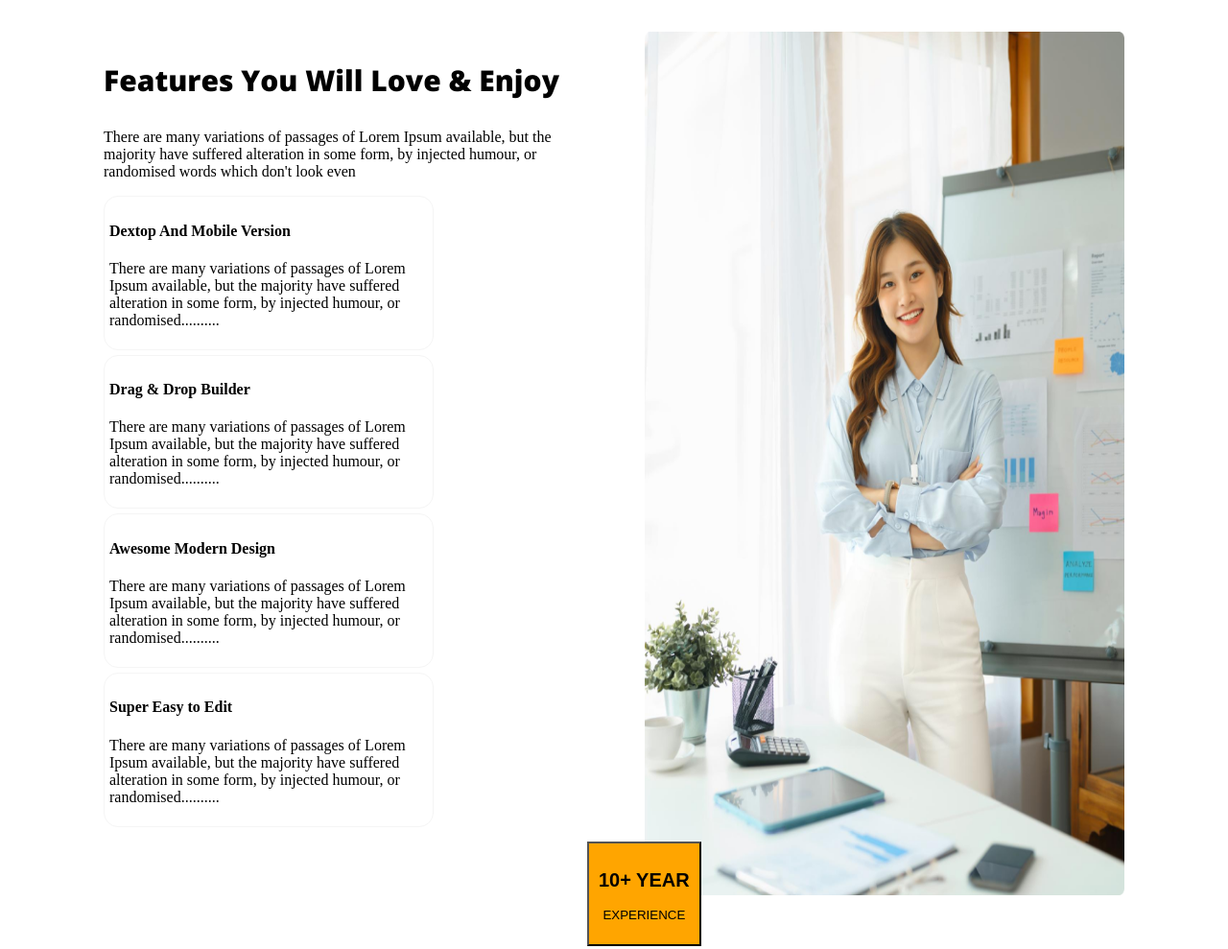
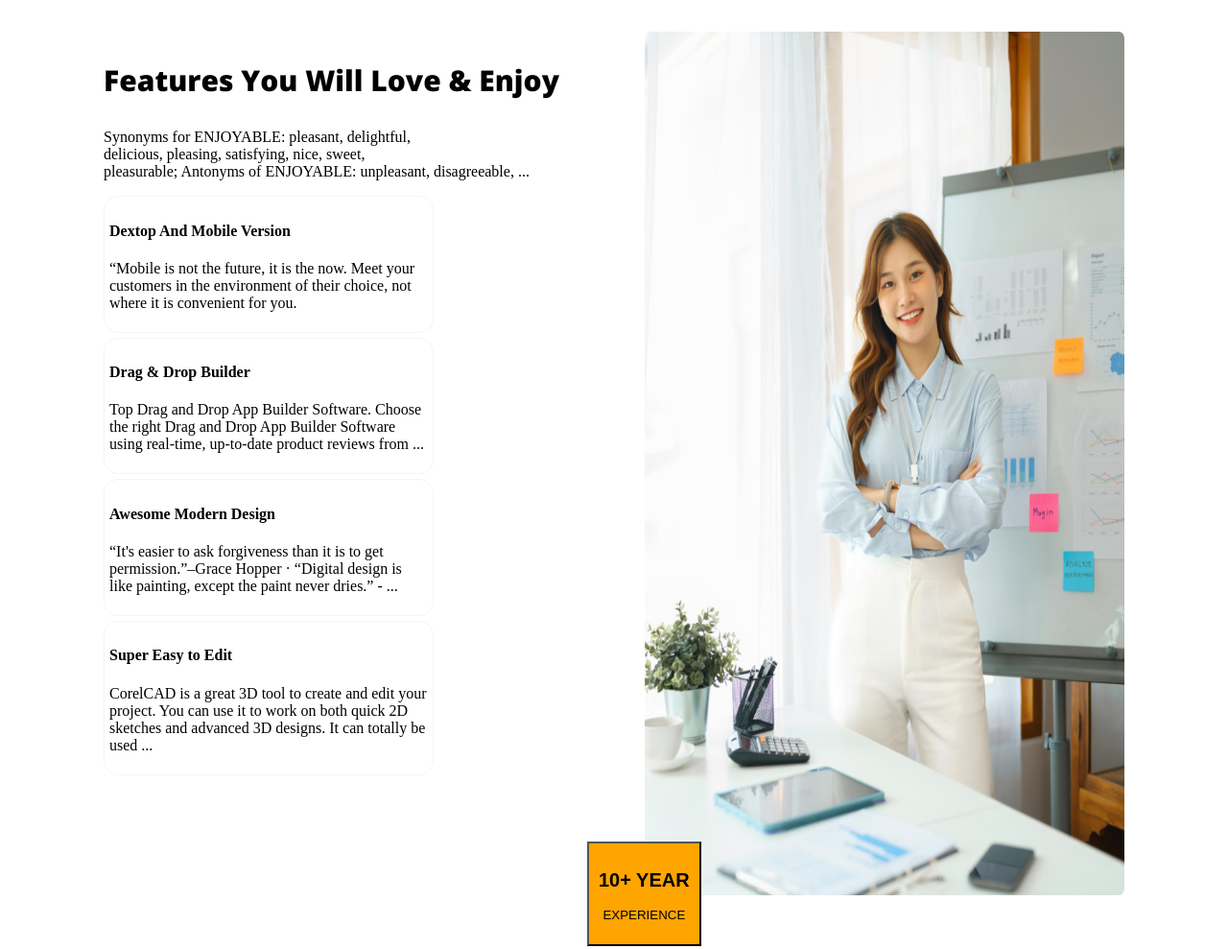
Before and after one commit to masudmahbub44/architect-website, a plain HTML site: page index.html in a window 1280 px wide. Shown: the part 1520-2509 px from the top of the page at 96% size. Drawn offline with nearby package versions, Linux system fonts and the light colour scheme; a web font is replaced by a local one.

Commit message:
added finishing

```diff
--- a/index.html
+++ b/index.html
@@ -80,35 +80,31 @@
         <div class="middle-banner-title">
             <div class="banner-title">
                 <h3>Features You Will Love & Enjoy</h3>
-                <p>There are many variations of passages of Lorem Ipsum available, but the<br>
-                    majority have suffered alteration in some form, by injected humour, or<br>
-                    randomised words which don't look even</p>
+                <p>Synonyms for ENJOYABLE: pleasant, delightful,<br> delicious, pleasing, satisfying, nice, sweet,<br>
+                    pleasurable; Antonyms of ENJOYABLE: unpleasant, disagreeable, ...</p>
             </div>
 
             <div class="text-box-title">
                 <h4>Dextop And Mobile Version</h4>
-                <p>There are many variations of passages of Lorem Ipsum available,
-                    but the majority have suffered alteration in some form, by
-                    injected humour, or randomised..........</p>
+                <p>“Mobile is not the future, it is the now. Meet your customers in the environment of their choice,
+                    not
+                    where it is convenient for you.</p>
             </div>
 
             <div class="text-box-title">
                 <h4>Drag & Drop Builder</h4>
-                <p>There are many variations of passages of Lorem Ipsum available,
-                    but the majority have suffered alteration in some form, by
-                    injected humour, or randomised..........</p>
+                <p>Top Drag and Drop App Builder Software. Choose the right Drag and Drop App Builder Software using
+                    real-time, up-to-date product reviews from ...</p>
             </div>
             <div class="text-box-title">
                 <h4>Awesome Modern Design</h4>
-                <p>There are many variations of passages of Lorem Ipsum available,
-                    but the majority have suffered alteration in some form, by
-                    injected humour, or randomised..........</p>
+                <p>“It's easier to ask forgiveness than it is to get permission.”–Grace Hopper · “Digital design is like
+                    painting, except the paint never dries.” - ...</p>
             </div>
             <div class="text-box-title">
                 <h4>Super Easy to Edit</h4>
-                <p>There are many variations of passages of Lorem Ipsum available,
-                    but the majority have suffered alteration in some form, by
-                    injected humour, or randomised..........</p>
+                <p>CorelCAD is a great 3D tool to create and edit your project. You can use it to work on both quick 2D
+                    sketches and advanced 3D designs. It can totally be used ...</p>
             </div>
 
         </div>
--- a/styles/style.css
+++ b/styles/style.css
@@ -14,6 +14,13 @@
     font-size: 40px;
 }
 
+nav li:hover {
+    background-color: aqua;
+    width: 50px;
+    height: 30px;
+
+}
+
 
 
 .another-section-tag {
@@ -27,6 +34,8 @@ h3 {
     font-weight: 700;
     font-size: 30px;
 }
+
+
 
 /* header and nav styles start */
 nav {
@@ -48,17 +57,7 @@ nav li {
     margin-top: 20px;
 }
 
-@media screen and(max-width:577px) {
-    nav {
-        grid-template-columns: repeat(1, 1fr);
-    }
 
-    .header {
-        grid-template-columns: repeat(1, 1fr);
-    }
-
-
-}
 
 /* header and nav styles end */
 
@@ -150,6 +149,8 @@ nav li {
     border-radius: 15px;
 }
 
+
+
 .img {
     width: 500px;
     height: 900px;
@@ -185,6 +186,8 @@ nav li {
     justify-content: center;
 }
 
+
+
 .first-box img {
     width: 50px;
 }
@@ -192,6 +195,13 @@ nav li {
 .first-box {
     border: 2px solid skyblue;
     text-align: center;
+}
+
+.first-box:hover {
+    background-color: skyblue;
+
+    font-weight: 600;
+    font-size: 20px;
 }
 
 .fourth-section h1 {
@@ -238,3 +248,9 @@ nav li {
 
 
 /* footer style end */
+
+/* media queries start */
+
+
+
+/* media queries end */
```
